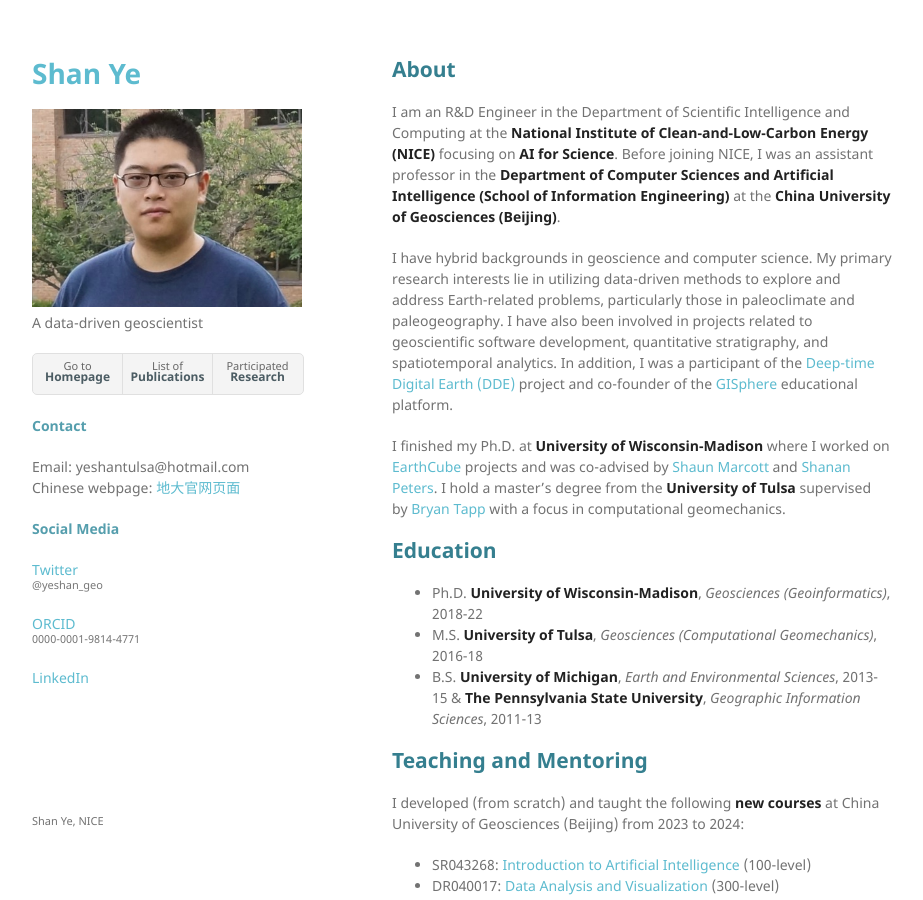
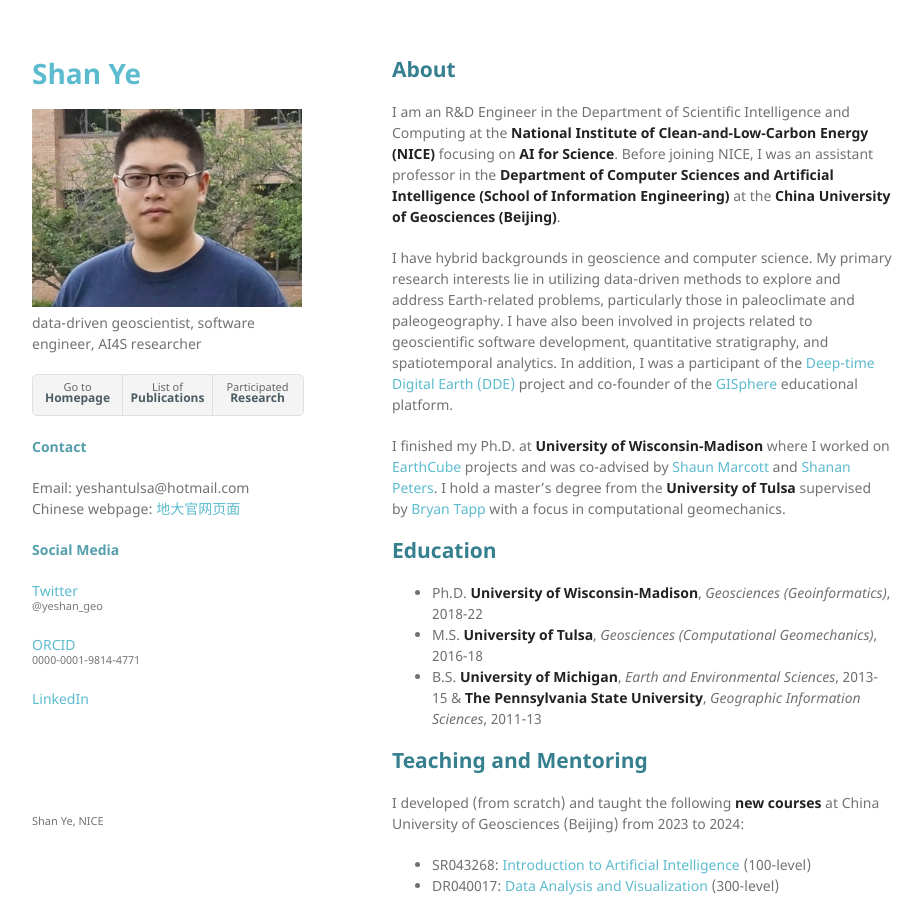
Before and after one commit to yeshan-geo/yeshan-geo.github.io, a Jekyll site: the page built from index.md, in a window 1280 px wide and 900 px high. Shown: the whole window, without its empty margins (178-1101 px from the left). Built offline with Jekyll 4.4.1, drawn with Linux system fonts in a browser that asks for light colours; our own code applies the rules of GitHub Pages for plain Markdown files.

Commit message:
Update _config.yml

```diff
--- a/_config.yml
+++ b/_config.yml
@@ -1,6 +1,6 @@
 title: Shan Ye
 logo: /assets/img/logo.png
-description: A data-driven geoscientist
+description: data-driven geoscientist, software engineer, AI4S researcher
 show_downloads: true
 google_analytics:
 theme: jekyll-theme-minimal
```
